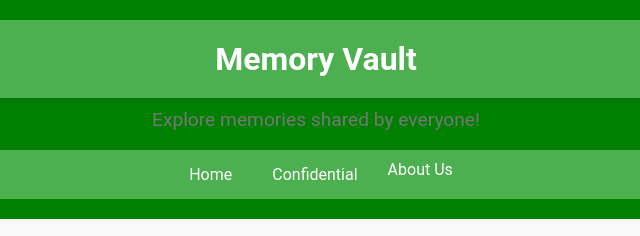
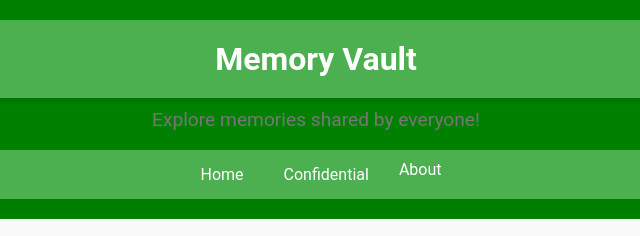
Before and after one commit to MeeranTajalli/memories-vault, a website: page public/index.html in a window 1280 px wide. Shown: the top 236 px of the page, 324-964 px from the left. Drawn offline with Linux system fonts and the light colour scheme; no server answers.

Commit message:
Update index.html

```diff
--- a/public/index.html
+++ b/public/index.html
@@ -14,7 +14,7 @@
         <nav>
             <a href="index.html" class="nav-link">Home</a>
             <a href="private.html" class="nav-link">Confidential</a
-            <a href="about.html" class="nav-link">About Us</a>
+            <a href="about.html" class="nav-link">About</a>
         </nav>
     </header>
 
```
